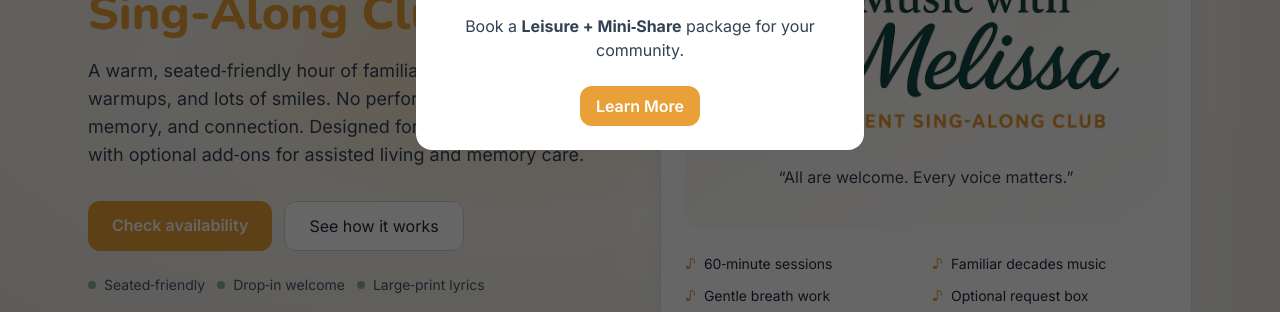
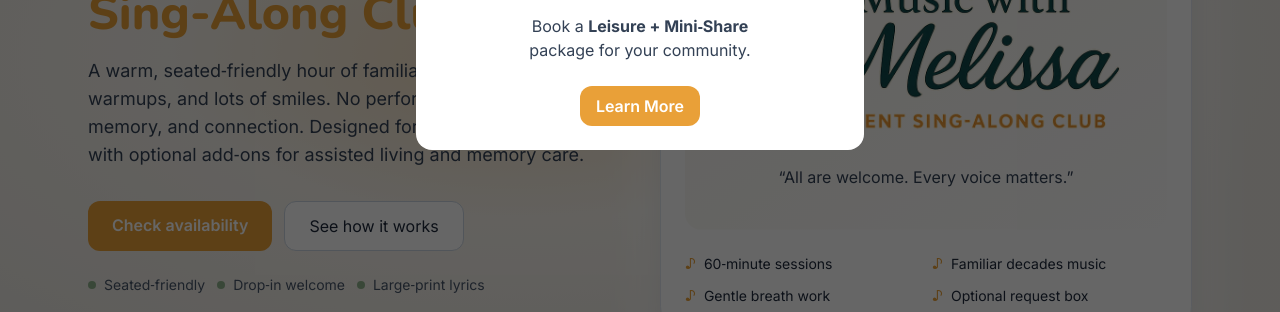
Before and after one commit to drs-az/mwm, a website: page index.html in a window 1280 px wide. Shown: the part 488-800 px from the top of the page. Drawn offline with nearby package versions, Linux system fonts and the light colour scheme.

Commit message:
Update index.html

```diff
--- a/index.html
+++ b/index.html
@@ -35,7 +35,7 @@
   <div id="promoModal" class="fixed inset-0 bg-black/60 flex items-center justify-center p-4 z-[100]">
     <div class="bg-white rounded-2xl max-w-md w-full text-center p-6">
       <img src="modalad.png" alt="Leisure + Mini‑Share package" class="w-full h-auto rounded-lg" />
-      <p class="mt-4 text-slate-700">Book a <strong>Leisure + Mini‑Share</strong> package for your community.</p>
+      <p class="mt-4 text-slate-700">Book a <strong>Leisure + Mini‑Share</strong><br>package for your community.</p>
       <a id="learnMoreBtn" href="#contact" class="mt-6 inline-block px-4 py-2 rounded-xl bg-[var(--amber)] text-white font-semibold hover:opacity-90 transition">Learn More</a>
     </div>
   </div>
```
